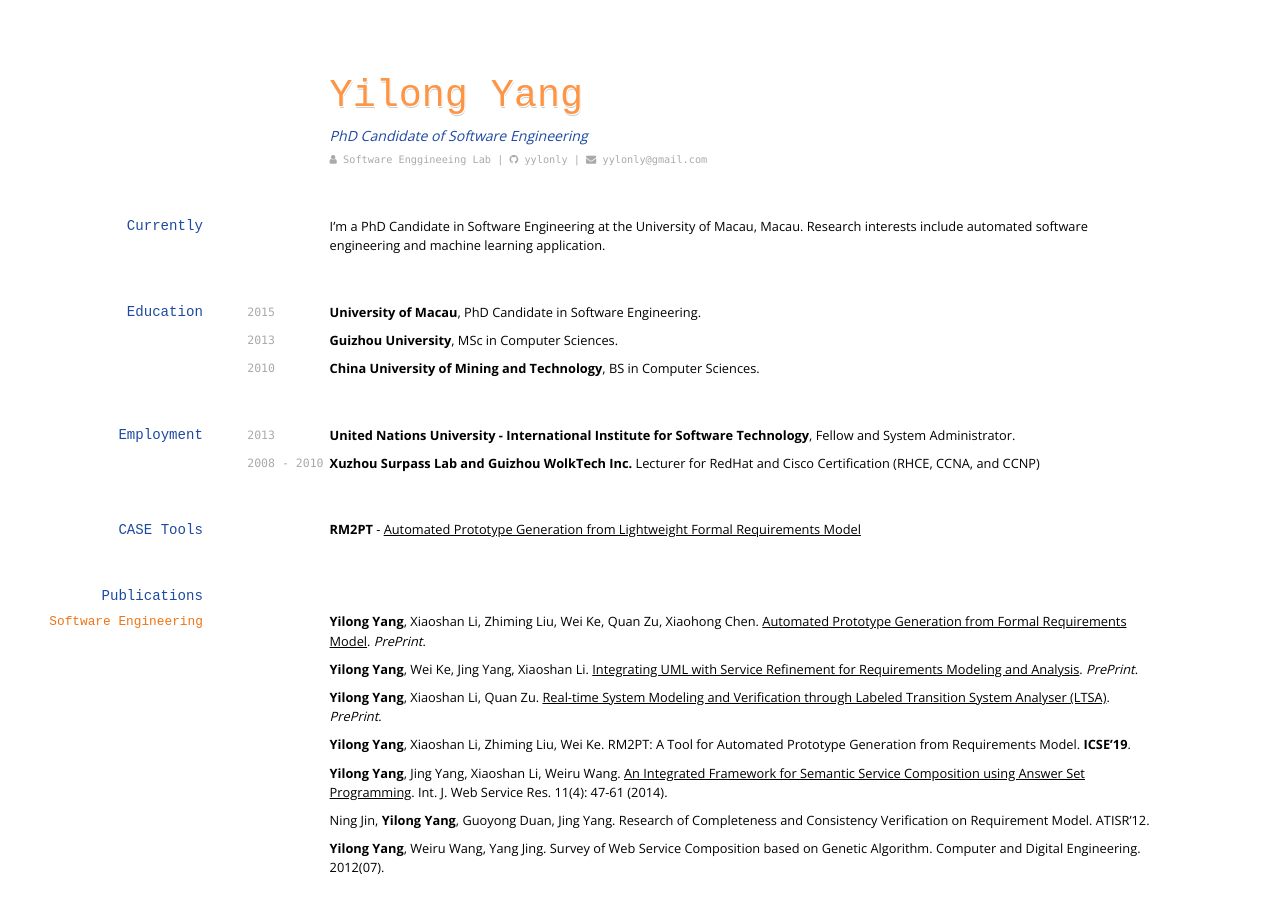
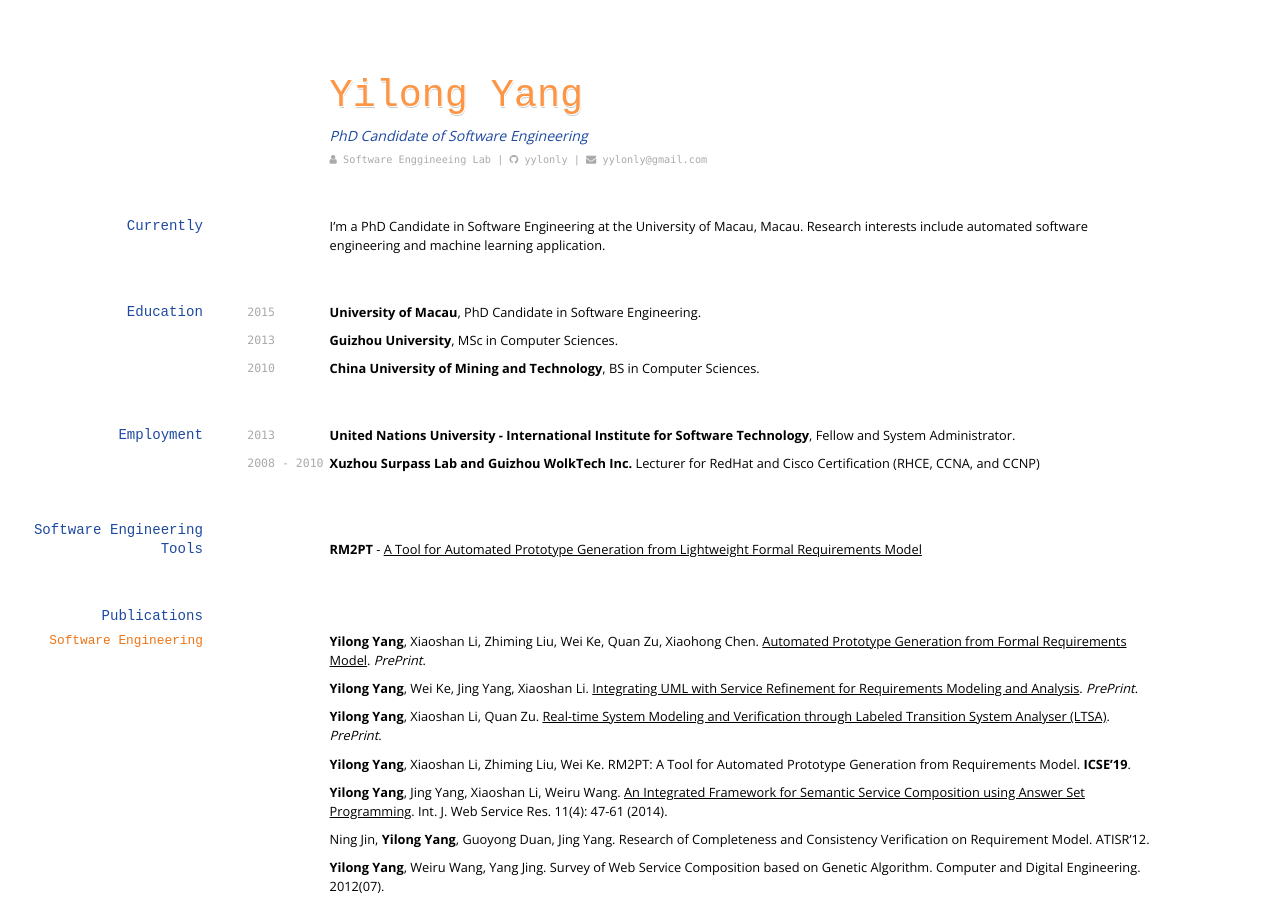
Before and after one commit to yylonly/yylonly.github.io, a Jekyll site: the page built from index.md, in a window 1280 px wide and 900 px high. Built offline with Jekyll 4.4.1, drawn with Linux system fonts in a browser that asks for light colours; nearby versions of some CDN libraries; some web fonts are replaced.

Commit message:
update with ICSE

```diff
--- a/index.md
+++ b/index.md
@@ -35,9 +35,9 @@ I'm a PhD Candidate in Software Engineering at the University of Macau, Macau. R
 `2008 - 2010` **Xuzhou Surpass Lab and Guizhou WolkTech Inc.** Lecturer for RedHat and Cisco Certification (RHCE, CCNA, and CCNP)
 
 
-## CASE Tools
+## Software Engineering Tools
 
-**RM2PT** - [Automated Prototype Generation from Lightweight Formal Requirements Model](http://rm2pt.mydreamy.net)
+**RM2PT** - [A Tool for Automated Prototype Generation from Lightweight Formal Requirements Model](http://rm2pt.mydreamy.net)
 
 ## Publications
 
```
